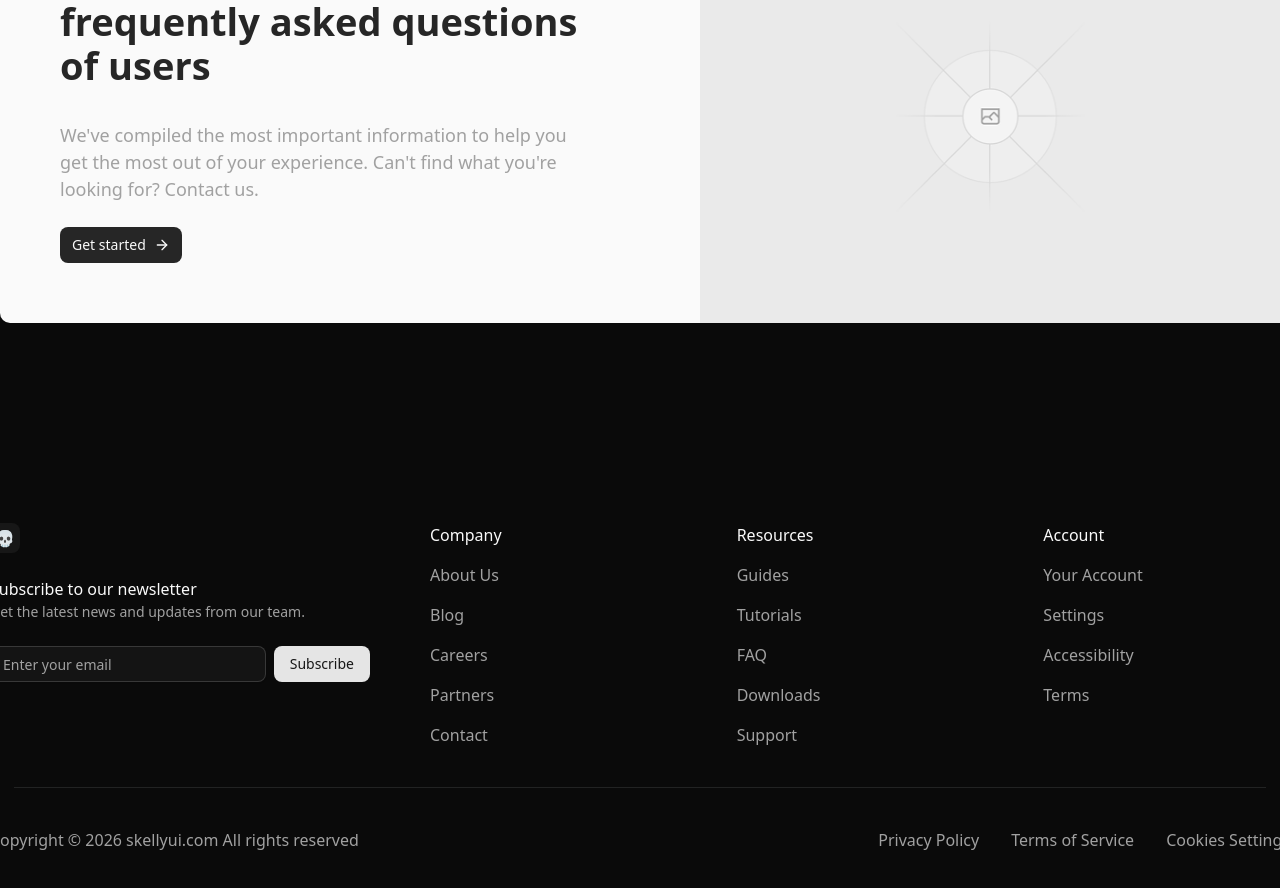
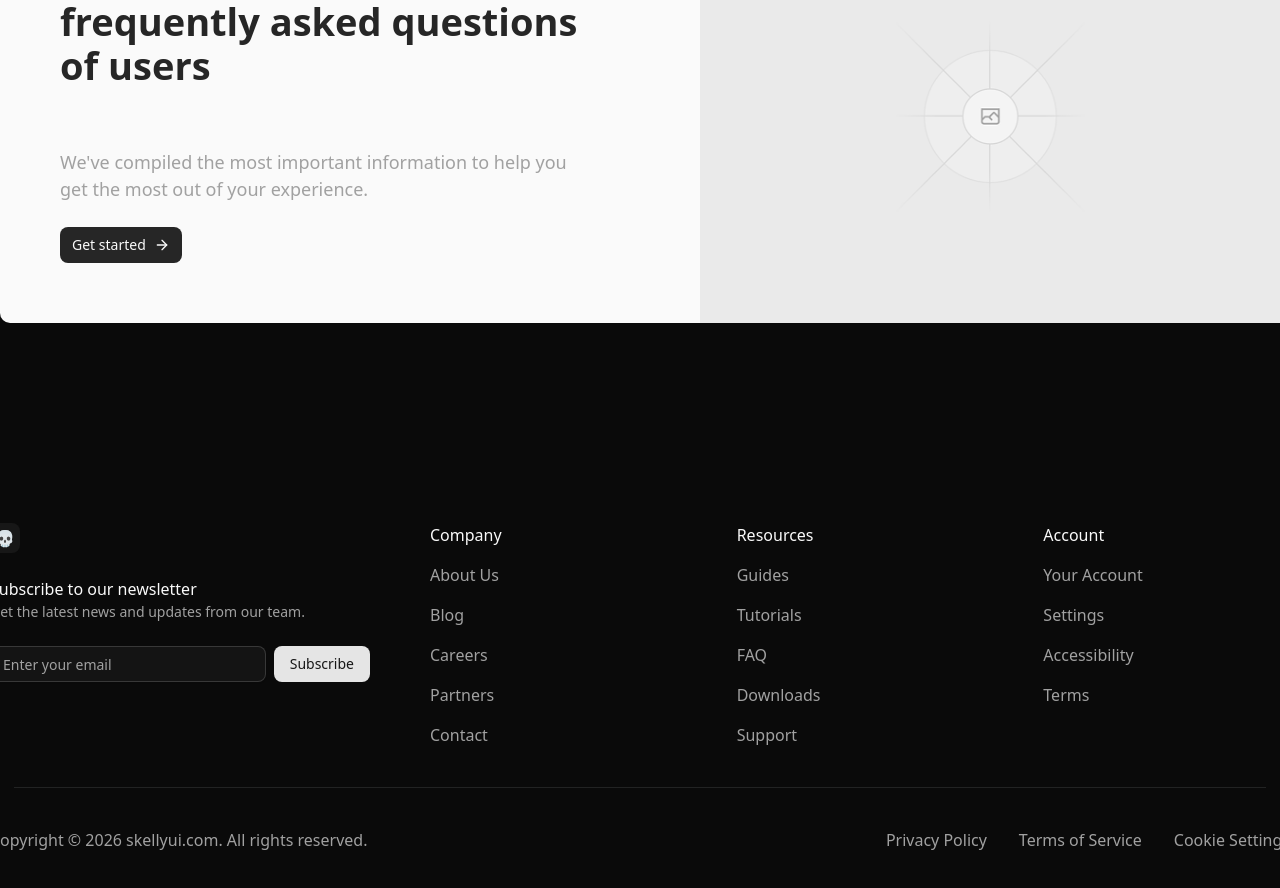
Before and after one commit to yeahitsmejayyy/skelly-site, a React (Vite) app: page / in a window 1280 px wide. Shown: the part 11000-11888 px from the top of the page. Built offline with nearby package versions, Linux system fonts and the light colour scheme.

Commit message:
refactor(site): refactored lead-capture + footer

```diff
--- a/src/components/site/footer/footer-1.tsx
+++ b/src/components/site/footer/footer-1.tsx
@@ -1,63 +1,98 @@
-// interface Footer1Props {
-//   // define props here
-// }
+import type { FooterData } from "@/sections/types/footer"
+import { Button } from "@/components/ui/button"
+import { Input } from "@/components/ui/input"
+import { Separator } from "@/components/ui/separator"
 
-import { Button } from "@/components/ui/button";
-import { Input } from "@/components/ui/input";
-import { Separator } from "@/components/ui/separator";
+interface Footer1Props {
+    data: FooterData
+}
 
-// props: Footer1Props
-export default function Footer1() {
+export default function Footer1({ data }: Footer1Props) {
+    const {
+        brand,
+        newsletter,
+        groups,
+        copyright,
+        metaLinks,
+    } = data
+
     return (
         <div className="w-full flex flex-col gap-y-10 items-center justify-center py-30 px-6">
             <div className="lg:w-325 w-full flex lg:flex-row flex-col items-start gap-x-15">
+                {newsletter && (
                     <div className="lg:w-95 w-full shrink-0 flex flex-col gap-y-6 lg:mb-0 mb-15 mx-auto">
-                    <span className="w-7.5 h-7.5 flex items-center justify-center bg-neutral-950 dark:bg-neutral-900 rounded-md lg:mx-0 mx-auto">💀</span>
+                        {brand?.icon && (
+                            <span className="w-7.5 h-7.5 flex items-center justify-center bg-neutral-950 dark:bg-neutral-900 rounded-md lg:mx-0 mx-auto">
+                                {brand.icon}
+                            </span>
+                        )}
+
                         <div className="flex flex-col lg:text-left text-center gap-y-0">
-                        <p className="font-medium text-[16px]">Subscribe to our newsletter</p>
-                        <p className="text-muted-foreground text-[14px]">Get the latest news and updates from our team.</p>
+                            <p className="font-medium text-[16px]">
+                                {newsletter.title}
+                            </p>
+                            {newsletter.description && (
+                                <p className="text-muted-foreground text-[14px]">
+                                    {newsletter.description}
+                                </p>
+                            )}
                         </div>
 
                         <div className="flex lg:flex-row flex-col items-center lg:gap-x-2 gap-y-3">
-                        <Input placeholder="Enter your email" />
-                        <Button className="lg:w-fit w-full">Subscribe</Button>
+                            <Input
+                                placeholder={newsletter.placeholder ?? "Enter your email"}
+                            />
+                            <Button className="lg:w-fit w-full">
+                                {newsletter.buttonLabel}
+                            </Button>
                         </div>
                     </div>
-                <div className="lg:flex-1 w-full flex flex-col lg:text-left text-center lg:justify-start justify-center gap-y-4 lg:mb-0 mb-15">
-                    <p className="font-medium text-[16px]">Company</p>
-                    <a href="#" className="text-muted-foreground">About Us</a>
-                    <a href="#" className="text-muted-foreground">Blog</a>
-                    <a href="#" className="text-muted-foreground">Careers</a>
-                    <a href="#" className="text-muted-foreground">Partners</a>
-                    <a href="#" className="text-muted-foreground">Contact</a>
+                )}
+
+                {groups.map((group, idx) => (
+                    <div
+                        key={idx}
+                        className="lg:flex-1 w-full flex flex-col lg:text-left text-center gap-y-4 lg:mb-0 mb-15"
+                    >
+                        <p className="font-medium text-[16px]">
+                            {group.title}
+                        </p>
+                        {group.links.map(link => (
+                            <a
+                                key={link.href}
+                                href={link.href}
+                                className="text-muted-foreground"
+                            >
+                                {link.label}
+                            </a>
+                        ))}
                     </div>
-                <div className="lg:flex-1 w-full flex flex-col lg:text-left text-center lg:justify-start justify-center gap-y-4 lg:mb-0 mb-15">
-                    <p className="font-medium text-[16px]">Resources</p>
-                    <a href="#" className="text-muted-foreground">Guides</a>
-                    <a href="#" className="text-muted-foreground">Tutorials</a>
-                    <a href="#" className="text-muted-foreground">FAQ</a>
-                    <a href="#" className="text-muted-foreground">Downloads</a>
-                    <a href="#" className="text-muted-foreground">Support</a>
+                ))}
             </div>
-                <div className="lg:flex-1 w-full flex flex-col lg:text-left text-center lg:justify-start justify-center gap-y-4 lg:mb-0 mb-0">
-                    <p className="font-medium text-[16px]">Account</p>
-                    <a href="#" className="text-muted-foreground">Your Account</a>
-                    <a href="#" className="text-muted-foreground">Settings</a>
-                    <a href="#" className="text-muted-foreground">Accessibility</a>
-                    <a href="#" className="text-muted-foreground">Terms</a>
-                </div>
-            </div>
+
             <div className="lg:w-325 w-full px-6">
                 <Separator />
             </div>
+
             <div className="lg:w-325 w-full flex lg:flex-row flex-col lg:gap-y-0 gap-y-8 items-center justify-between">
-                <p className="text-muted-foreground lg:order-1 order-2">Copyright &copy; 2026 skellyui.com All rights reserved</p>
+                <p className="text-muted-foreground lg:order-1 order-2">
+                    {copyright}
+                </p>
+
+                {metaLinks && (
                     <div className="flex lg:flex-row flex-col items-center lg:gap-x-8 gap-y-4 lg:order-2 order-1">
-                    <a href="/privacy" className="text-muted-foreground">Privacy Policy</a>
-                    <a href="/terms" className="text-muted-foreground">Terms of Service</a>
-                    <a href="#" className="text-muted-foreground">Cookies Settings</a>
+                        {metaLinks.map(link => (
+                            <a
+                                key={link.href}
+                                href={link.href}
+                                className="text-muted-foreground"
+                            >
+                                {link.label}
+                            </a>
+                        ))}
+                    </div>
+                )}
             </div>
         </div>
-        </div>
-    );
+    )
 }
--- a/src/components/site/lead-capture/lead-capture-1.tsx
+++ b/src/components/site/lead-capture/lead-capture-1.tsx
@@ -1,33 +1,62 @@
-// interface LeadCapture1Props {
-//   // define props here
-// }
+import type { LeadCaptureData } from "@/sections/types/lead-capture"
+import { Button } from "@/components/ui/button"
+import { ArrowRight } from "lucide-react"
 
-import { Button } from "@/components/ui/button";
-import { ArrowRight } from "lucide-react";
+interface LeadCapture1Props {
+    data: LeadCaptureData
+}
 
-// props: LeadCapture1Props
-export default function LeadCapture1() {
+export default function LeadCapture1({ data }: LeadCapture1Props) {
+    const { eyebrow, headline, description, cta, image } = data
+
     return (
         <div className="w-full flex items-center justify-center lg:py-20 py-0">
             <div className="w-325 lg:rounded-lg bg-accent-foreground lg:pl-15 pl-8 pt-15">
                 <div className="grid lg:grid-cols-2 grid-cols-1 gap-15">
-                    <div className="flex flex-col lg:gap-0 gap-y-6 lg:justify-between  lg:pb-15 pe-15">
+                    <div className="flex flex-col lg:gap-0 gap-y-6 lg:justify-between lg:pb-15 pe-15">
                         <div className="flex flex-col gap-y-6">
-                            <p className="text-muted-foreground lg:text-[14px]">Hero Section</p>
-                            <h1 className="lg:text-[38px] text-[30px] font-bold lg:leading-11 leading-8 text-accent">Headline that shows frequently asked questions of users</h1>
+                            {eyebrow && (
+                                <p className="text-muted-foreground lg:text-[14px]">
+                                    {eyebrow}
+                                </p>
+                            )}
+
+                            <h1 className="lg:text-[38px] text-[30px] font-bold lg:leading-11 leading-8 text-accent">
+                                {headline}
+                            </h1>
                         </div>
+
                         <div className="flex flex-col gap-y-6">
-                            <p className="text-muted-foreground lg:text-[18px]">
-                                We've compiled the most important information to help you get the most out of your experience. Can't find what you're looking for? Contact us.
-                            </p>
-                            <Button variant={'secondary'} className="w-fit">Get started <ArrowRight /></Button>
+                            {description && (
+                                <p className="text-muted-foreground lg:text-[18px]">
+                                    {description}
+                                </p>
+                            )}
+
+                            {cta && (
+                                <Button
+                                    variant="secondary"
+                                    className="w-fit"
+                                    asChild
+                                >
+                                    <a href={cta.href}>
+                                        {cta.label} <ArrowRight />
+                                    </a>
+                                </Button>
+                            )}
                         </div>
                     </div>
-                    <div>
-                        <img alt="Lead Capture Image" src="/lead-capture-placeholder.png" />
-                    </div>
+
+                    {image && (
+                        <div>
+                            <img
+                                src={image.src}
+                                alt={image.alt ?? ""}
+                            />
+                        </div>
+                    )}
                 </div>
             </div>
         </div>
-    );
+    )
 }
--- a/src/routes/home.tsx
+++ b/src/routes/home.tsx
@@ -1,7 +1,5 @@
 import { Seo } from "@/seo/seo"
 import { Section } from "@/sections/section"
-import Footer1 from "@/components/site/footer/footer-1"
-import LeadCapture1 from "@/components/site/lead-capture/lead-capture-1"
 
 // interface HomeProps {
 //   // define props here
@@ -498,8 +496,80 @@ export default function Home() {
                 }}
             />
 
-            <LeadCapture1 />
-            <Footer1 />
+            <Section
+                type="lead-capture"
+                variant="1"
+                data={{
+                    eyebrow: "Get Started",
+                    headline: "Headline that shows frequently asked questions of users",
+                    description:
+                        "We've compiled the most important information to help you get the most out of your experience.",
+                    cta: {
+                        label: "Get started",
+                        href: "/signup",
+                    },
+                    image: {
+                        src: "/lead-capture-placeholder.png",
+                        alt: "Lead capture illustration",
+                    },
+                }}
+            />
+
+            <Section
+                type="footer"
+                variant="1"
+                data={{
+                    brand: {
+                        icon: "💀",
+                    },
+                    newsletter: {
+                        title: "Subscribe to our newsletter",
+                        description:
+                            "Get the latest news and updates from our team.",
+                        placeholder: "Enter your email",
+                        buttonLabel: "Subscribe",
+                    },
+                    groups: [
+                        {
+                            title: "Company",
+                            links: [
+                                { label: "About Us", href: "/about" },
+                                { label: "Blog", href: "/blog" },
+                                { label: "Careers", href: "/careers" },
+                                { label: "Partners", href: "/partners" },
+                                { label: "Contact", href: "/contact" },
+                            ],
+                        },
+                        {
+                            title: "Resources",
+                            links: [
+                                { label: "Guides", href: "/guides" },
+                                { label: "Tutorials", href: "/tutorials" },
+                                { label: "FAQ", href: "/faq" },
+                                { label: "Downloads", href: "/downloads" },
+                                { label: "Support", href: "/support" },
+                            ],
+                        },
+                        {
+                            title: "Account",
+                            links: [
+                                { label: "Your Account", href: "/account" },
+                                { label: "Settings", href: "/settings" },
+                                { label: "Accessibility", href: "/accessibility" },
+                                { label: "Terms", href: "/terms" },
+                            ],
+                        },
+                    ],
+                    copyright:
+                        "Copyright © 2026 skellyui.com. All rights reserved.",
+                    metaLinks: [
+                        { label: "Privacy Policy", href: "/privacy" },
+                        { label: "Terms of Service", href: "/terms" },
+                        { label: "Cookie Settings", href: "#" },
+                    ],
+                }}
+            />
+
         </div>
     );
 }
--- /dev/null
+++ b/src/sections/types/footer.ts
@@ -0,0 +1,35 @@
+export interface FooterLink {
+    label: string
+    href: string
+}
+
+export interface FooterLinkGroup {
+    title: string
+    links: FooterLink[]
+}
+
+export interface FooterNewsletter {
+    title: string
+    description?: string
+    placeholder?: string
+    buttonLabel: string
+}
+
+export interface FooterMetaLink {
+    label: string
+    href: string
+}
+
+export interface FooterData {
+    brand?: {
+        icon?: string
+    }
+
+    newsletter?: FooterNewsletter
+
+    groups: FooterLinkGroup[]
+
+    copyright: string
+
+    metaLinks?: FooterMetaLink[]
+}
--- /dev/null
+++ b/src/sections/types/lead-capture.ts
@@ -0,0 +1,15 @@
+export interface LeadCaptureData {
+    eyebrow?: string
+    headline: string
+    description?: string
+
+    cta?: {
+        label: string
+        href: string
+    }
+
+    image?: {
+        src: string
+        alt?: string
+    }
+}
```
Also changed, not shown: src/sections/registry.ts (+12 -0 lines). Lines whose indentation alone changed are shown as unchanged.
